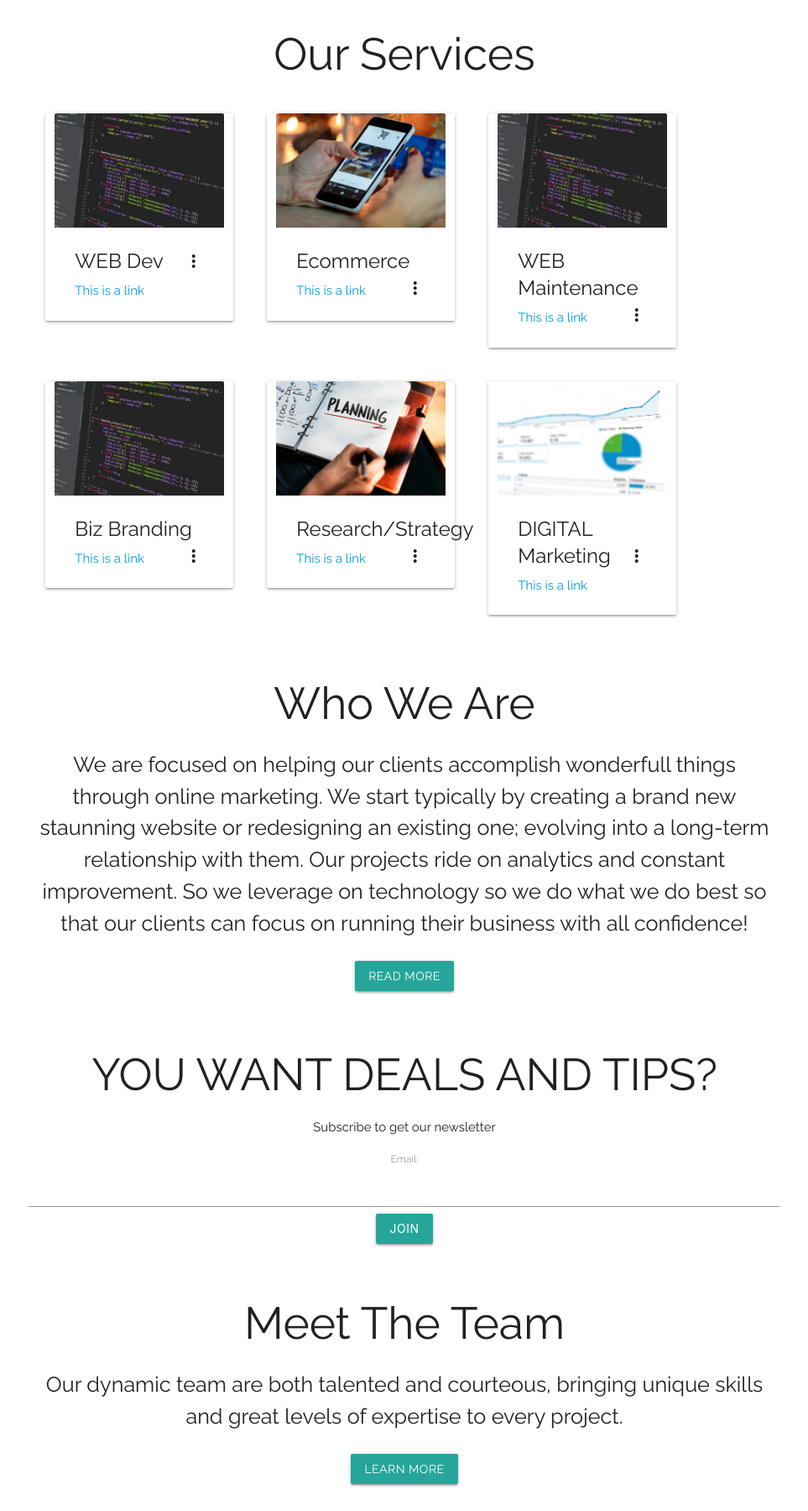
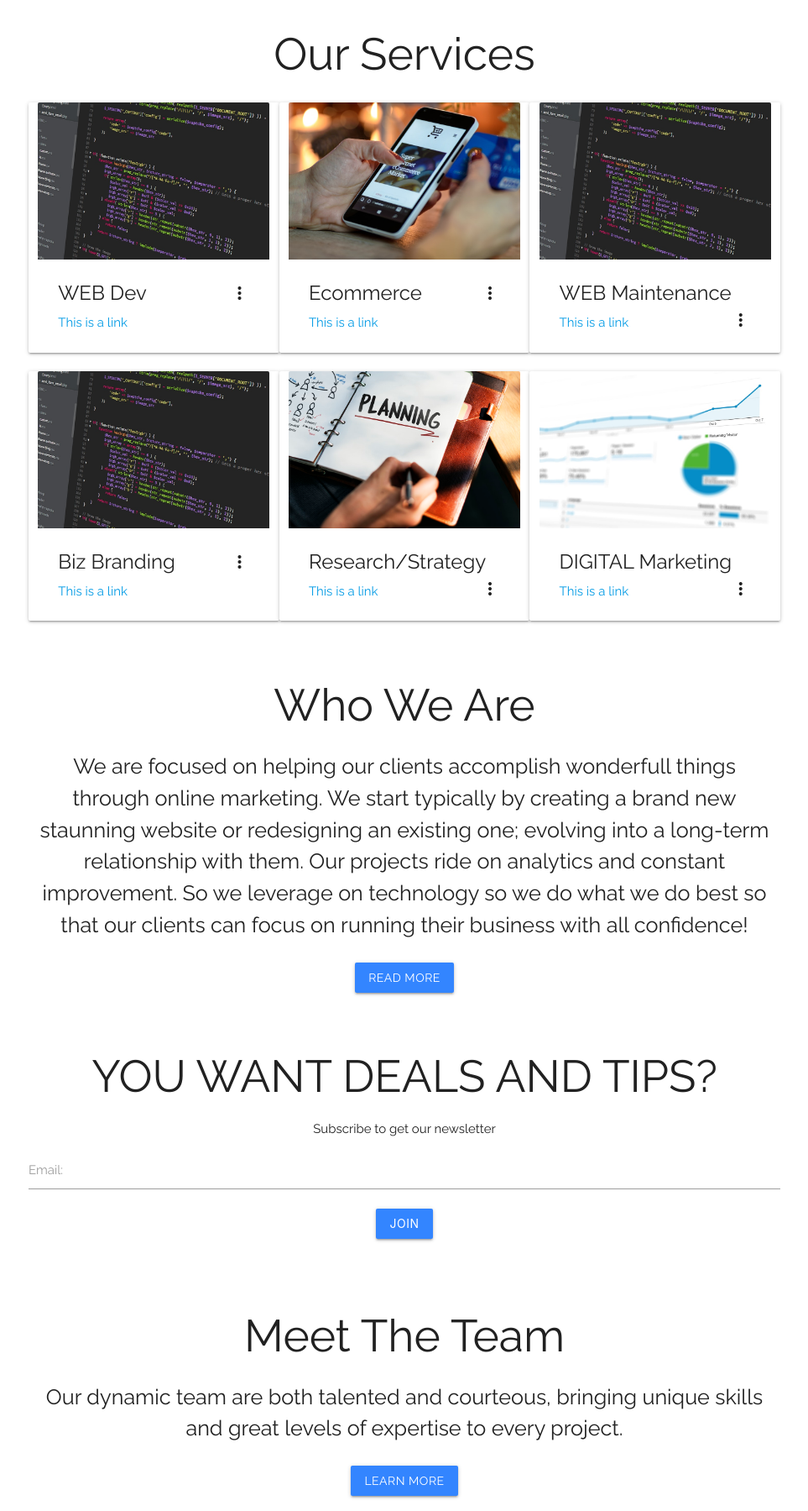
Before and after one commit to mrpyrex/neupytech-django, a Django app: page / in a window 1280 px wide. Shown: the part 865-2664 px from the top of the page at 84% size, without its empty margins (158-1121 px from the left). Run offline with Django 3.2, Linux system fonts and the light colour scheme; some libraries are stand-ins or nearby versions.

Commit message:
Restyled the homepage

```diff
--- a/neupytech/static/css/style.css
+++ b/neupytech/static/css/style.css
@@ -1,5 +1,16 @@
-body {
+body, html {
     font-family: 'Raleway', Arial, Helvetica, sans-serif;
+    box-sizing: border-box;
+    padding: 0;
+    margin: 0;
+}
+
+.btn {
+    background-color: #3385ff;
+}
+
+nav {
+    background: #3385ff;
 }
 
 .overlay {
@@ -10,6 +21,10 @@ body {
     width: 100%;
     height: 100%;
     overflow: hidden;
+}
+
+#showcase {
+    padding-top: 150px;
 }
 
 .main-header {
@@ -25,5 +40,22 @@ body {
 .card {
     width: 200px;
     height: 100%;
-    margin: 20px !important;
 }
+
+.tech-map {
+    position: relative;
+}
+
+.tech-map .card-panel{
+    position: relative;
+    z-index: 1;
+}
+
+#map {
+    position: absolute;
+    height: 100%;
+    width: 100%;
+    top: 0;
+    left: 0;
+    z-index: 0;
+}
--- a/pages/templates/pages/index.html
+++ b/pages/templates/pages/index.html
@@ -6,9 +6,11 @@
 <header class="main-header">
     <div class="overlay">
         <div class="container center">
+            <div id="showcase">
                 <h1>Website Design/Development <span id="join"></span>& Digital Marketing</h1>
                 <p class="flow-text">We design and develop websites for businesses with stunning results</p>
                 <a class="btn" href="{% url 'contact:contact' %}">Contact Us</a>
+            </div>
         </div>
     </div>
 </header>
@@ -20,7 +22,7 @@
 <div class="container" id="box">
     <h2 class="center">Our Services</h2>
     <div class="row">
-        <div class="card col s12 m6 l3">
+        <div class="card col s12 m6 l4">
                 <div class="card-image waves-effect waves-block waves-light">
                     <img class="activator" src="{% static "img/webdev.jpeg" %}">
                 </div>
@@ -33,7 +35,7 @@
                     <p>Here is some more information about this product that is only revealed once clicked on.</p>
                 </div>
             </div>
-            <div class="card col s12 m6 l3">
+            <div class="card col s12 m6 l4">
                     <div class="card-image waves-effect waves-block waves-light">
                         <img class="activator" src="{% static "img/ecomm.jpeg" %}">
                     </div>
@@ -46,7 +48,7 @@
                         <p>Here is some more information about this product that is only revealed once clicked on.</p>
                     </div>
                 </div>
-                <div class="card col s12 m6 l3">
+                <div class="card col s12 m6 l4">
                         <div class="card-image waves-effect waves-block waves-light">
                             <img class="activator" src="{% static "img/webdev.jpeg" %}">
                         </div>
@@ -59,7 +61,7 @@
                             <p>Here is some more information about this product that is only revealed once clicked on.</p>
                         </div>
                     </div>
-                    <div class="card col s12 m6 l3">
+                    <div class="card col s12 m6 l4">
                             <div class="card-image waves-effect waves-block waves-light">
                                 <img class="activator" src="{% static "img/webdev.jpeg" %}">
                             </div>
@@ -72,7 +74,7 @@
                                 <p>Here is some more information about this product that is only revealed once clicked on.</p>
                             </div>
                         </div>
-            <div class="card col s12 m6 l3">
+            <div class="card col s12 m6 l4">
                     <div class="card-image waves-effect waves-block waves-light">
                         <img class="activator" src="{% static "img/research.jpeg" %}">
                     </div>
@@ -85,7 +87,7 @@
                         <p>Here is some more information about this product that is only revealed once clicked on.</p>
                     </div>
                 </div>
-                <div class="card col s12 m6 l3">
+                <div class="card col s12 m6 l4">
                         <div class="card-image waves-effect waves-block waves-light">
                             <img class="activator" src="{% static "img/market.jpeg" %}">
                         </div>
@@ -128,11 +130,15 @@
 <section class="section center container">
     <h2>YOU WANT DEALS AND TIPS?</h2>
     <P>Subscribe to get our newsletter</P>
+    <div class="row">
         <form action="{% url 'pages:home' %}" method="POST">
             {% csrf_token %}
+            <div class="input-field">
                 {{ join }}
+            </div>
             <button class="btn">Join</button>
         </form>
+    </div>
 </section>
 
 <!-- Team Section
--- a/templates/layout.html
+++ b/templates/layout.html
@@ -43,9 +43,12 @@
     {% block content %}
     {% endblock %}
 
-<footer class="main-footer center">
+<section class="section center tech-map">
+    <div id="map"></div>
+    <div class="container">
         <div class="row">
-        <div id="contact" class="col s12 m6">
+            <div class="col s12 m6 offset-m6">
+                <div class="card-panel z-depth-5">
                 <h5>Contact Us</h5>
                     <p><i class="fas fa-road"></i>14, Ring Road Opp. All Weather, Idua, Eket</p>
                     <p><i class="fas fa-phone-volume"></i>+234 811 5234 897</p>
@@ -54,9 +57,10 @@
                     <a href="https://twitter.com/neupytech" target="_blank"><i class="fab fa-twitter mr-4"></i></a>
                     <a href="" target="_blank"><i class="fab fa-instagram mr-4"></i></a>
                 </div>
-        <div class="col s12 m6" id="map"></div>
             </div>
-</footer>
+        </div>
+    </div>
+</section>
 
 <div class="center">
     <div class="row">
```
Also changed, not shown: pages/models.py (line endings or trailing spaces). Lines whose indentation alone changed are shown as unchanged.
